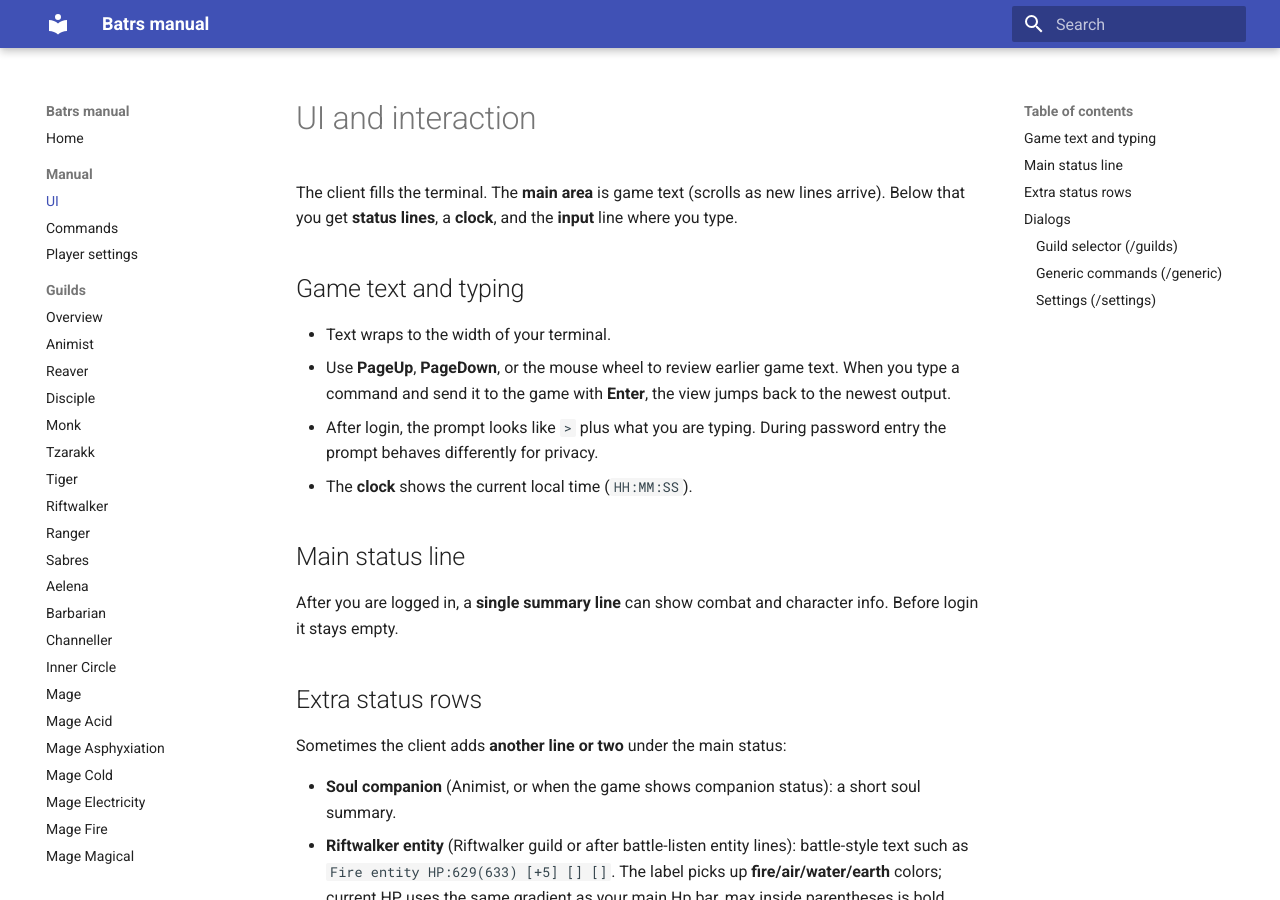
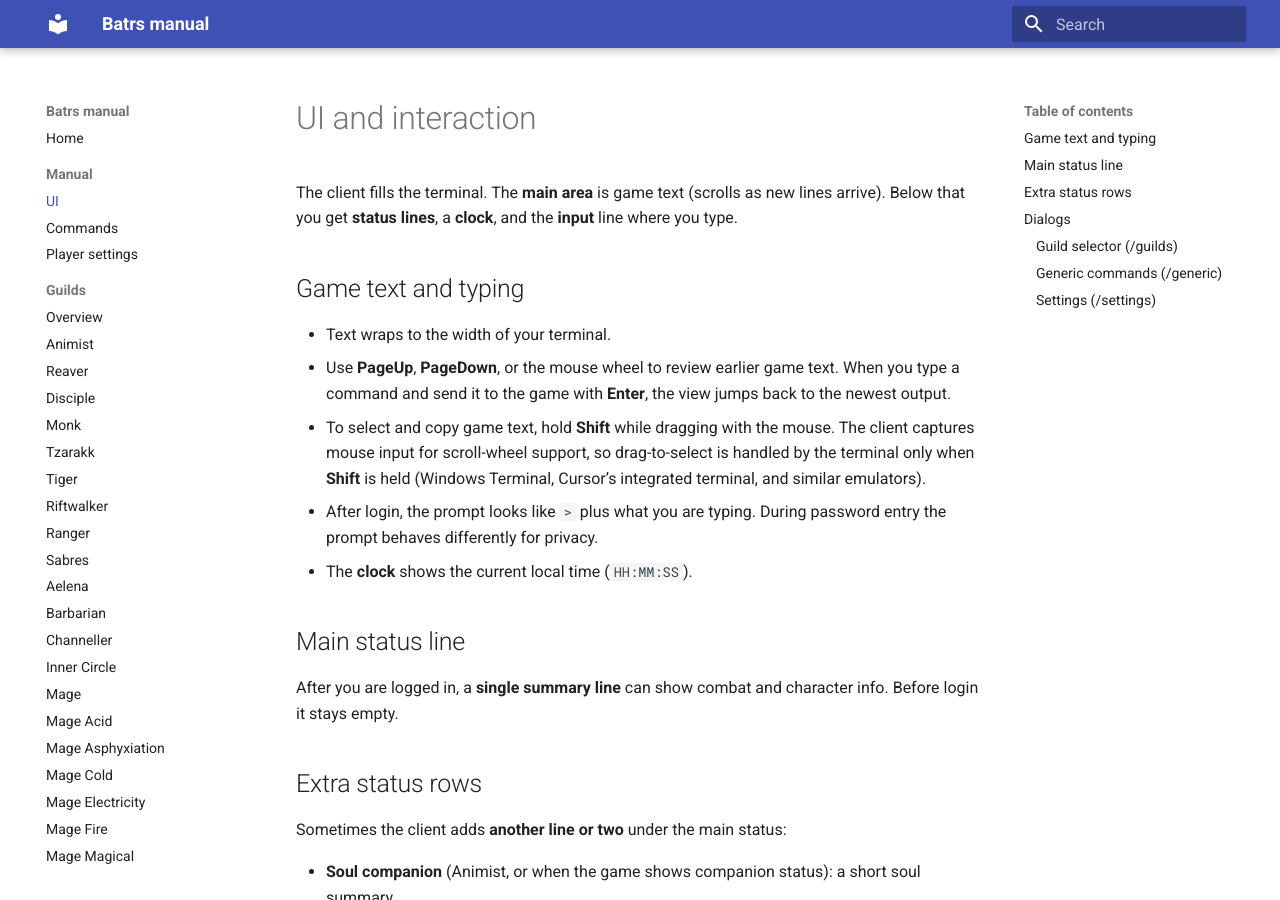
Before and after one commit to oaalto/batrs, an MkDocs documentation site: the page built from docs/manual/ui.md, in a window 1280 px wide and 900 px high. Built offline with MkDocs 1.6.1 and Material for MkDocs 9.7.7, drawn with Linux system fonts in a browser that asks for light colours.

Commit message:
Document Shift-drag text selection with mouse capture.
Co-authored-by: Cursor <cursoragent@cursor.com>

```diff
--- a/docs/manual/ui.md
+++ b/docs/manual/ui.md
@@ -6,6 +6,7 @@ The client fills the terminal. The **main area** is game text (scrolls as new li
 
 - Text wraps to the width of your terminal.
 - Use **PageUp**, **PageDown**, or the mouse wheel to review earlier game text. When you type a command and send it to the game with **Enter**, the view jumps back to the newest output.
+- To select and copy game text, hold **Shift** while dragging with the mouse. The client captures mouse input for scroll-wheel support, so drag-to-select is handled by the terminal only when **Shift** is held (Windows Terminal, Cursor’s integrated terminal, and similar emulators).
 - After login, the prompt looks like `> ` plus what you are typing. During password entry the prompt behaves differently for privacy.
 - The **clock** shows the current local time (`HH:MM:SS`).
 
```
